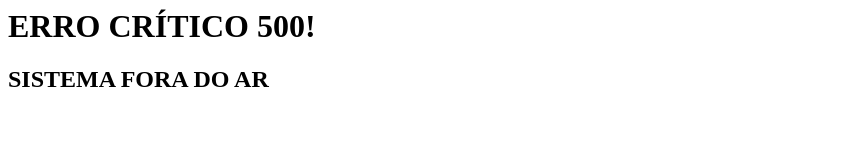
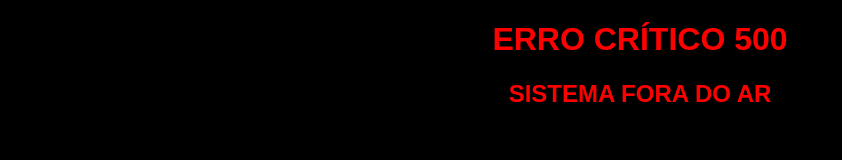
Before and after one commit to Lavespider/atividade-vercel, a plain HTML site: page index.html in a window 1280 px wide. Shown: the whole page, without its empty margins (0-842 px from the left). Drawn offline with Linux system fonts and the light colour scheme.

Commit message:
Update index.html

```diff
--- a/index.html
+++ b/index.html
@@ -1,2 +1,10 @@
-<h1>ERRO CRÍTICO 500!</h1>
-<h2>SISTEMA FORA DO AR</h2>
+<!DOCTYPE html>
+<html>
+<head>
+    <title>Erro</title>
+</head>
+<body style="background:black;color:red;text-align:center;font-family:Arial;">
+    <h1>ERRO CRÍTICO 500</h1>
+    <h2>SISTEMA FORA DO AR</h2>
+</body>
+</html>
```
